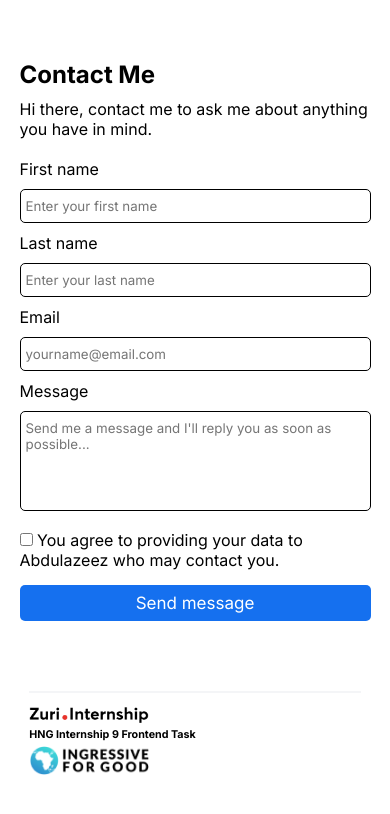
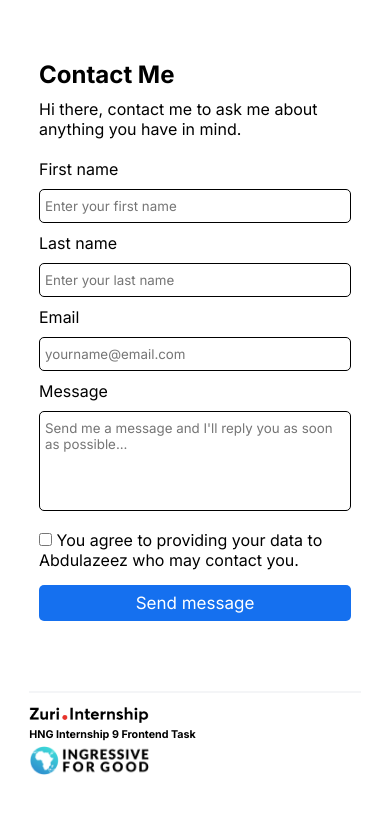
Before and after one commit to Kolawoleabdulazeez/linktree-hng, a React (Create React App) app: page /contact in a window 390 px wide. Shown: the top 814 px of the page. Built offline with nearby package versions, Linux system fonts and the light colour scheme.

Commit message:
style: contact reposiveness updated

```diff
--- a/src/Pages/Contact.css
+++ b/src/Pages/Contact.css
@@ -80,6 +80,19 @@ form{
     #btn__submit,#last_name, #first_name,#email, #message{
         width: 100%;
     }
+}
 
-
+@media(max-width:769px){
+    .contact_page{
+        width: 80%;
+    }
+    form{
+        width: 100%;
+    }
+    .name{
+        flex-direction: column;
+    }
+    #btn__submit,#last_name, #first_name,#email, #message{
+        width: 100%;
+    }
 }
```
